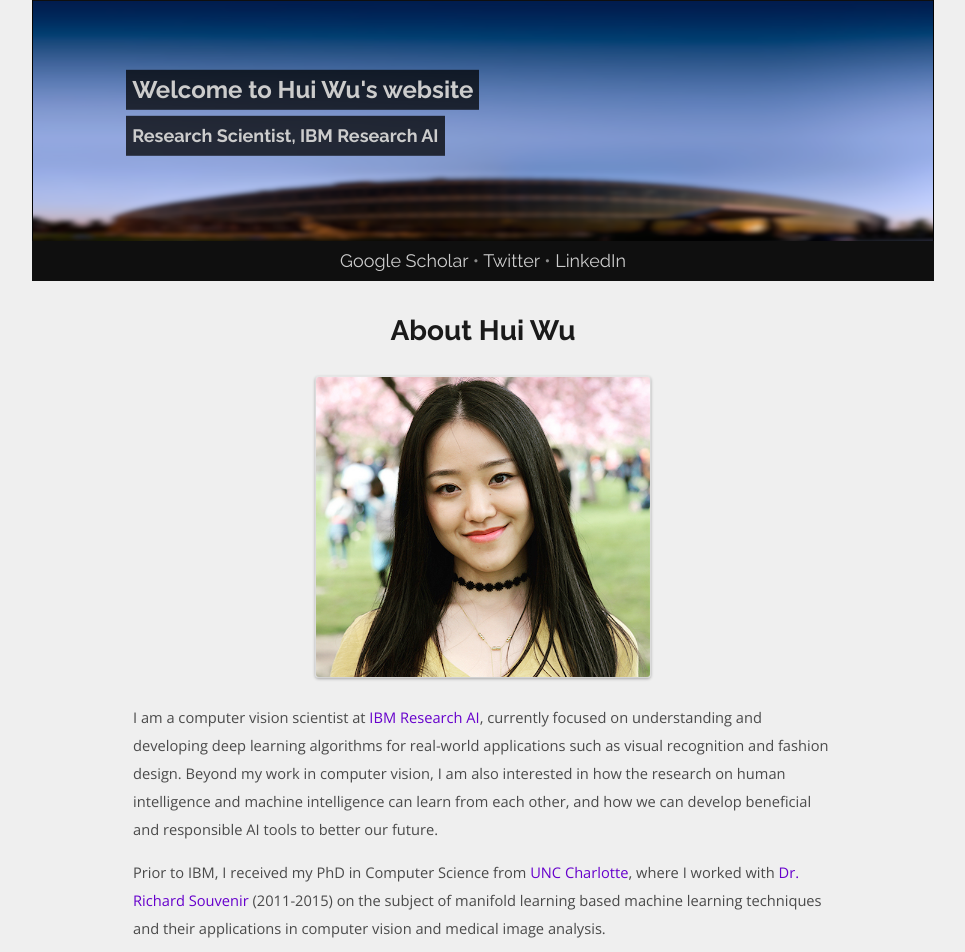
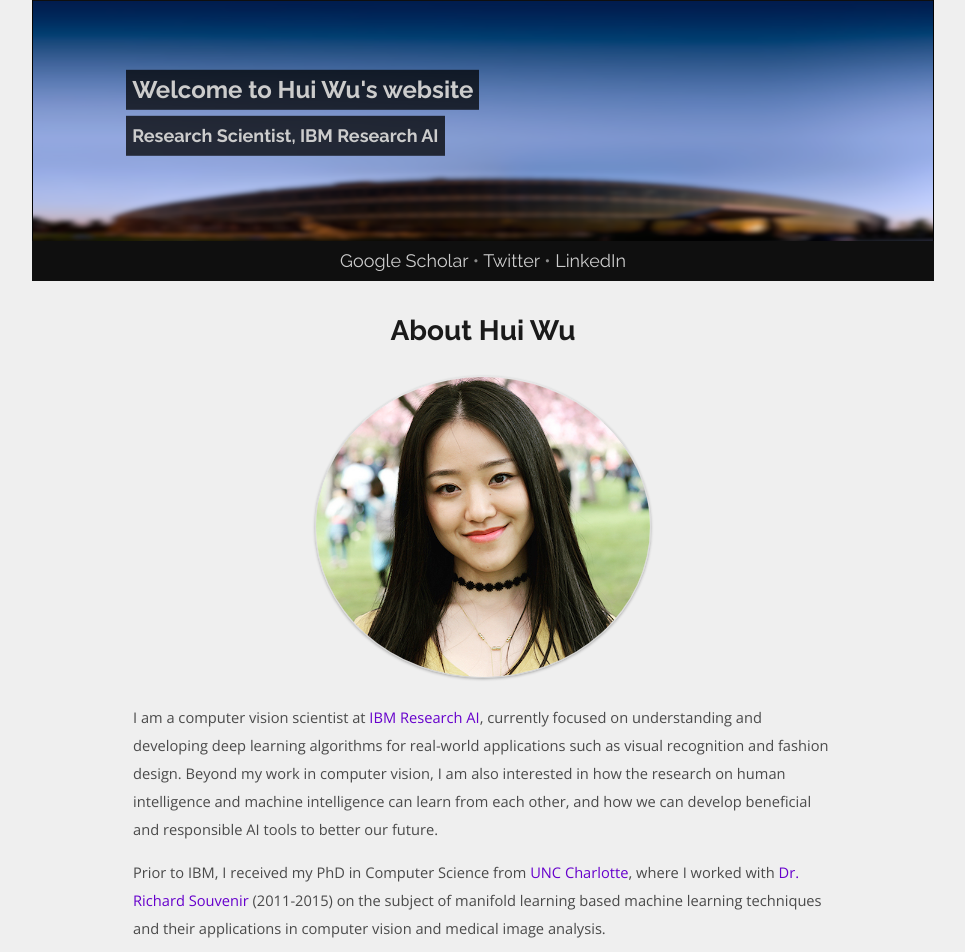
Before and after one commit to spacew/spacew.github.io, a Jekyll site: the page built from index.html, in a window 1280 px wide. Shown: the top 952 px of the page, without its empty margins (157-1122 px from the left). Built offline with Jekyll 4.4.1, drawn with Linux system fonts in a browser that asks for light colours; the list of posts is cut into pages by our own code.

Commit message:
Update index.html

```diff
--- a/index.html
+++ b/index.html
@@ -7,7 +7,7 @@
 {% if page.url == tmp or page.url == "/" %}
     <article>
         <h1 class="top-text">About Hui Wu</h1>
-        <p><img src="media/huiwu.jpg" alt="Profile Photo" style="height:300px;"></p>
+        <p><img src="media/huiwu.jpg" alt="Profile Photo" style="height:300px;border-radius:50%"></p>
         <p>I am a computer vision scientist at <a href=https://www.research.ibm.com/ai/>IBM Research AI</a>,
             currently focused on understanding
             and developing deep learning algorithms for real-world applications such as
```
